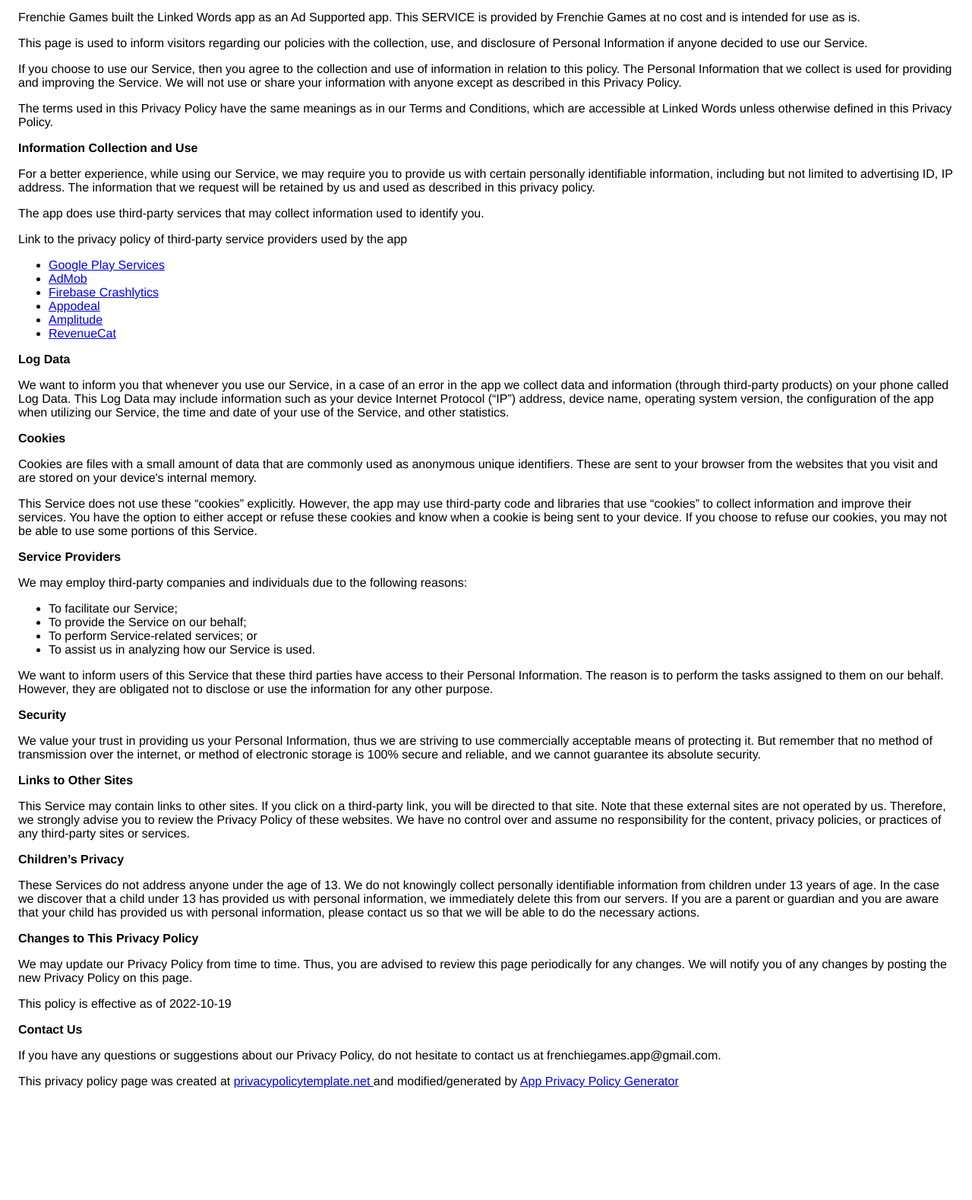
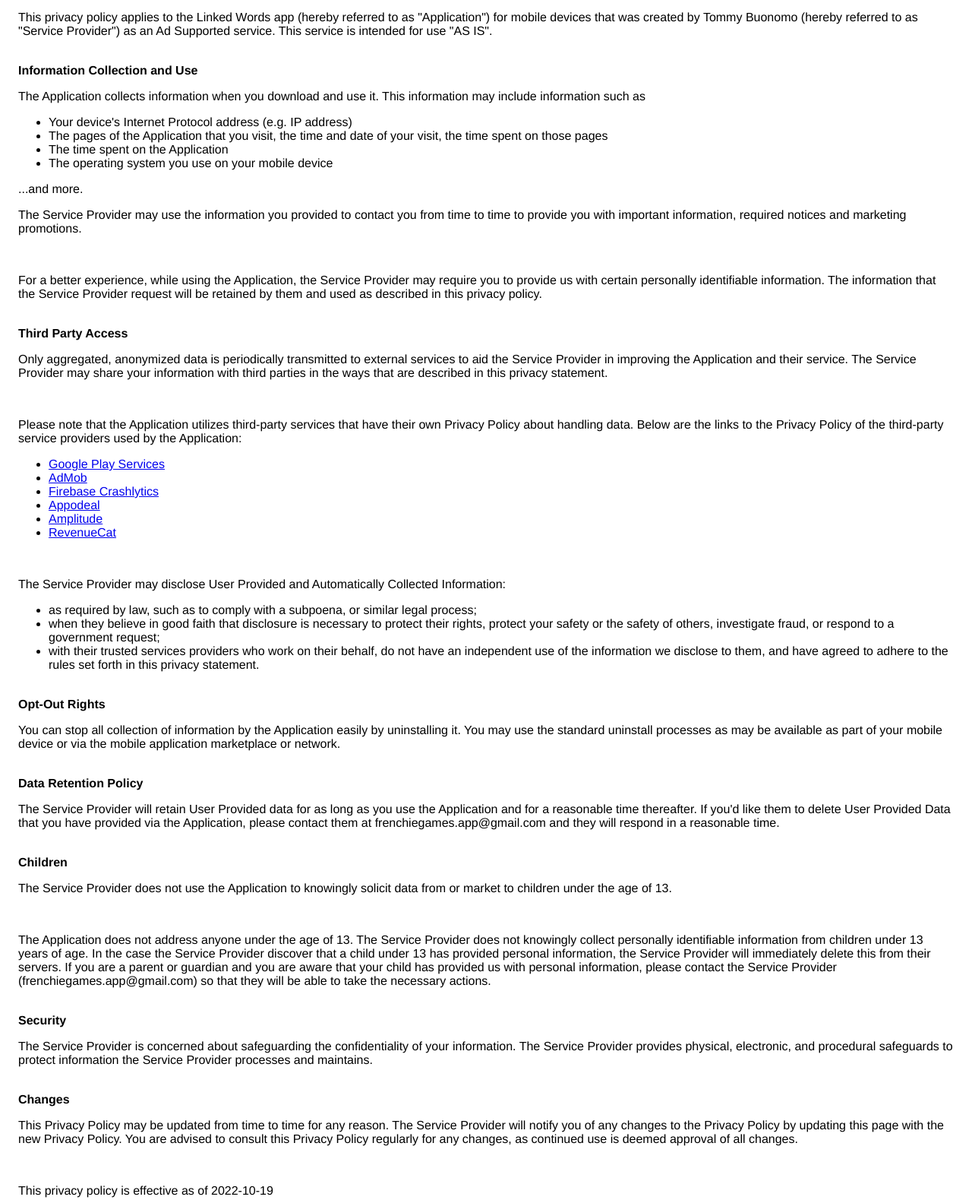
Before and after one commit to tommybuonomo/frenchiegames.github.io, a plain HTML site: page linkedwords/privacy-policy.html in a window 1280 px wide. Shown: the part 44-1623 px from the top of the page at 76% size. Before the commit the page ends 1516 px from the top, so only its background shows below. Drawn offline with Linux system fonts and the light colour scheme.

Commit message:
Update privacy-policy.html

```diff
--- a/linkedwords/privacy-policy.html
+++ b/linkedwords/privacy-policy.html
@@ -7,103 +7,69 @@
       <style> body { font-family: 'Helvetica Neue', Helvetica, Arial, sans-serif; padding:1em; } </style>
    </head>
    <body>
-    <strong>Privacy Policy</strong> <p>
-                  Frenchie Games built the Linked Words app as
-                  an Ad Supported app. This SERVICE is provided by
-                  Frenchie Games at no cost and is intended for use as
-                  is.
-                </p> <p>
-                  This page is used to inform visitors regarding our
-                  policies with the collection, use, and disclosure of Personal
-                  Information if anyone decided to use our Service.
-                </p> <p>
-                  If you choose to use our Service, then you agree to
-                  the collection and use of information in relation to this
-                  policy. The Personal Information that we collect is
-                  used for providing and improving the Service. We will not use or share your information with
-                  anyone except as described in this Privacy Policy.
-                </p> <p>
-                  The terms used in this Privacy Policy have the same meanings
-                  as in our Terms and Conditions, which are accessible at
-                  Linked Words unless otherwise defined in this Privacy Policy.
-                </p> <p><strong>Information Collection and Use</strong></p> <p>
-                  For a better experience, while using our Service, we
-                  may require you to provide us with certain personally
-                  identifiable information, including but not limited to advertising ID, IP address. The information that
-                  we request will be retained by us and used as described in this privacy policy.
-                </p> <div><p>
-                    The app does use third-party services that may collect
-                    information used to identify you.
-                  </p> <p>
-                    Link to the privacy policy of third-party service providers used
-                    by the app
-                  </p> <ul><li><a href="https://www.google.com/policies/privacy/" target="_blank" rel="noopener noreferrer">Google Play Services</a></li><li><a href="https://support.google.com/admob/answer/6128543?hl=en" target="_blank" rel="noopener noreferrer">AdMob</a></li><!----><li><a href="https://firebase.google.com/support/privacy/" target="_blank" rel="noopener noreferrer">Firebase Crashlytics</a></li><!----><!----><!----><!----><!----><li><a href="https://www.appodeal.com/home/privacy-policy/" target="_blank" rel="noopener noreferrer">Appodeal</a></li><!----><!----><!----><!----><!----><!----><!----><!----><!----><!----><!----><li><a href="https://amplitude.com/privacy" target="_blank" rel="noopener noreferrer">Amplitude</a></li><!----><!----><!----><!----><!----><li><a href="https://www.revenuecat.com/privacy" target="_blank" rel="noopener noreferrer">RevenueCat</a></li></ul></div> <p><strong>Log Data</strong></p> <p>
-                  We want to inform you that whenever you
-                  use our Service, in a case of an error in the app
-                  we collect data and information (through third-party
-                  products) on your phone called Log Data. This Log Data may
-                  include information such as your device Internet Protocol
-                  (“IP”) address, device name, operating system version, the
-                  configuration of the app when utilizing our Service,
-                  the time and date of your use of the Service, and other
-                  statistics.
-                </p> <p><strong>Cookies</strong></p> <p>
-                  Cookies are files with a small amount of data that are
-                  commonly used as anonymous unique identifiers. These are sent
-                  to your browser from the websites that you visit and are
-                  stored on your device's internal memory.
-                </p> <p>
-                  This Service does not use these “cookies” explicitly. However,
-                  the app may use third-party code and libraries that use
-                  “cookies” to collect information and improve their services.
-                  You have the option to either accept or refuse these cookies
-                  and know when a cookie is being sent to your device. If you
-                  choose to refuse our cookies, you may not be able to use some
-                  portions of this Service.
-                </p> <p><strong>Service Providers</strong></p> <p>
-                  We may employ third-party companies and
-                  individuals due to the following reasons:
-                </p> <ul><li>To facilitate our Service;</li> <li>To provide the Service on our behalf;</li> <li>To perform Service-related services; or</li> <li>To assist us in analyzing how our Service is used.</li></ul> <p>
-                  We want to inform users of this Service
-                  that these third parties have access to their Personal
-                  Information. The reason is to perform the tasks assigned to
-                  them on our behalf. However, they are obligated not to
-                  disclose or use the information for any other purpose.
-                </p> <p><strong>Security</strong></p> <p>
-                  We value your trust in providing us your
-                  Personal Information, thus we are striving to use commercially
-                  acceptable means of protecting it. But remember that no method
-                  of transmission over the internet, or method of electronic
-                  storage is 100% secure and reliable, and we cannot
-                  guarantee its absolute security.
-                </p> <p><strong>Links to Other Sites</strong></p> <p>
-                  This Service may contain links to other sites. If you click on
-                  a third-party link, you will be directed to that site. Note
-                  that these external sites are not operated by us.
-                  Therefore, we strongly advise you to review the
-                  Privacy Policy of these websites. We have
-                  no control over and assume no responsibility for the content,
-                  privacy policies, or practices of any third-party sites or
-                  services.
-                </p> <p><strong>Children’s Privacy</strong></p> <div><p>
-                    These Services do not address anyone under the age of 13.
-                    We do not knowingly collect personally
-                    identifiable information from children under 13 years of age. In the case
-                    we discover that a child under 13 has provided
-                    us with personal information, we immediately
-                    delete this from our servers. If you are a parent or guardian
-                    and you are aware that your child has provided us with
-                    personal information, please contact us so that
-                    we will be able to do the necessary actions.
-                  </p></div> <!----> <p><strong>Changes to This Privacy Policy</strong></p> <p>
-                  We may update our Privacy Policy from
-                  time to time. Thus, you are advised to review this page
-                  periodically for any changes. We will
-                  notify you of any changes by posting the new Privacy Policy on
-                  this page.
-                </p> <p>This policy is effective as of 2022-10-19</p> <p><strong>Contact Us</strong></p> <p>
-                  If you have any questions or suggestions about our
-                  Privacy Policy, do not hesitate to contact us at frenchiegames.app@gmail.com.
-                </p> <p>This privacy policy page was created at <a href="https://privacypolicytemplate.net" target="_blank" rel="noopener noreferrer">privacypolicytemplate.net </a>and modified/generated by <a href="https://app-privacy-policy-generator.nisrulz.com/" target="_blank" rel="noopener noreferrer">App Privacy Policy Generator</a></p>
+      <strong>Privacy Policy</strong>
+      <p>This privacy policy applies to the Linked Words app (hereby referred to as "Application") for mobile devices that was created by Tommy Buonomo (hereby referred to as "Service Provider") as an Ad Supported service. This service is intended for use "AS IS".</p>
+      <br><strong>Information Collection and Use</strong>
+      <p>The Application collects information when you download and use it. This information may include information such as</p>
+      <ul>
+         <li>Your device's Internet Protocol address (e.g. IP address)</li>
+         <li>The pages of the Application that you visit, the time and date of your visit, the time spent on those pages</li>
+         <li>The time spent on the Application</li>
+         <li>The operating system you use on your mobile device</li>
+      </ul>
+      <p>...and more.</p>
+      <p></p>
+      <p>The Service Provider may use the information you provided to contact you from time to time to provide you with important information, required notices and marketing promotions.</p>
+      <br>
+      <p>For a better experience, while using the Application, the Service Provider may require you to provide us with certain personally identifiable information. The information that the Service Provider request will be retained by them and used as described in this privacy policy.</p>
+      <br><strong>Third Party Access</strong>
+      <p>Only aggregated, anonymized data is periodically transmitted to external services to aid the Service Provider in improving the Application and their service. The Service Provider may share your information with third parties in the ways that are described in this privacy statement.</p>
+      <div>
+         <br>
+         <p>Please note that the Application utilizes third-party services that have their own Privacy Policy about handling data. Below are the links to the Privacy Policy of the third-party service providers used by the Application:</p>
+         <ul>
+            <li><a href="https://www.google.com/policies/privacy/" target="_blank" rel="noopener noreferrer">Google Play Services</a></li>
+            <li><a href="https://support.google.com/admob/answer/6128543?hl=en" target="_blank" rel="noopener noreferrer">AdMob</a></li>
+            <!---->
+            <li><a href="https://firebase.google.com/support/privacy/" target="_blank" rel="noopener noreferrer">Firebase Crashlytics</a></li>
+            <!----><!----><!----><!----><!---->
+            <li><a href="https://www.appodeal.com/home/privacy-policy/" target="_blank" rel="noopener noreferrer">Appodeal</a></li>
+            <!----><!----><!----><!----><!----><!----><!----><!----><!----><!----><!---->
+            <li><a href="https://amplitude.com/privacy" target="_blank" rel="noopener noreferrer">Amplitude</a></li>
+            <!----><!----><!----><!----><!---->
+            <li><a href="https://www.revenuecat.com/privacy" target="_blank" rel="noopener noreferrer">RevenueCat</a></li>
+            <!---->
+         </ul>
+      </div>
+      <br>
+      <p>The Service Provider may disclose User Provided and Automatically Collected Information:</p>
+      <ul>
+         <li>as required by law, such as to comply with a subpoena, or similar legal process;</li>
+         <li>when they believe in good faith that disclosure is necessary to protect their rights, protect your safety or the safety of others, investigate fraud, or respond to a government request;</li>
+         <li>with their trusted services providers who work on their behalf, do not have an independent use of the information we disclose to them, and have agreed to adhere to the rules set forth in this privacy statement.</li>
+      </ul>
+      <p></p>
+      <br><strong>Opt-Out Rights</strong>
+      <p>You can stop all collection of information by the Application easily by uninstalling it. You may use the standard uninstall processes as may be available as part of your mobile device or via the mobile application marketplace or network.</p>
+      <br><strong>Data Retention Policy</strong>
+      <p>The Service Provider will retain User Provided data for as long as you use the Application and for a reasonable time thereafter. If you'd like them to delete User Provided Data that you have provided via the Application, please contact them at frenchiegames.app@gmail.com and they will respond in a reasonable time.</p>
+      <br><strong>Children</strong>
+      <p>The Service Provider does not use the Application to knowingly solicit data from or market to children under the age of 13.</p>
+      <div>
+         <br>
+         <p>The Application does not address anyone under the age of 13. The Service Provider does not knowingly collect personally identifiable information from children under 13 years of age. In the case the Service Provider discover that a child under 13 has provided personal information, the Service Provider will immediately delete this from their servers. If you are a parent or guardian and you are aware that your child has provided us with personal information, please contact the Service Provider (frenchiegames.app@gmail.com) so that they will be able to take the necessary actions.</p>
+      </div>
+      <!----><br><strong>Security</strong>
+      <p>The Service Provider is concerned about safeguarding the confidentiality of your information. The Service Provider provides physical, electronic, and procedural safeguards to protect information the Service Provider processes and maintains.</p>
+      <br><strong>Changes</strong>
+      <p>This Privacy Policy may be updated from time to time for any reason. The Service Provider will notify you of any changes to the Privacy Policy by updating this page with the new Privacy Policy. You are advised to consult this Privacy Policy regularly for any changes, as continued use is deemed approval of all changes.</p>
+      <br>
+      <p>This privacy policy is effective as of 2022-10-19</p>
+      <br><strong>Your Consent</strong>
+      <p>By using the Application, you are consenting to the processing of your information as set forth in this Privacy Policy now and as amended by us.</p>
+      <br><strong>Contact Us</strong>
+      <p>If you have any questions regarding privacy while using the Application, or have questions about the practices, please contact the Service Provider via email at frenchiegames.app@gmail.com.</p>
+      <hr>
+      <p>This privacy policy page was generated by <a href="https://app-privacy-policy-generator.nisrulz.com/" target="_blank" rel="noopener noreferrer">App Privacy Policy Generator</a></p>
    </body>
 </html>
```
Lines whose indentation alone changed are shown as unchanged.
